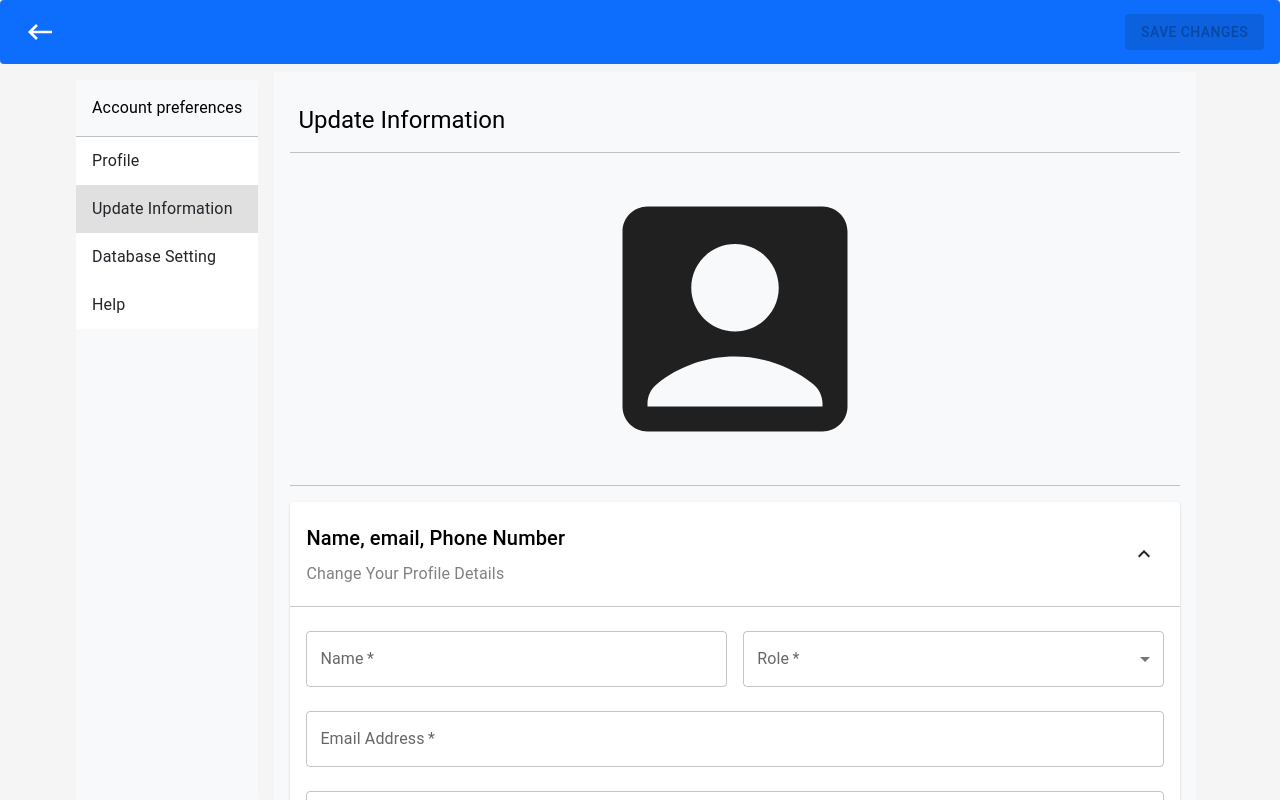
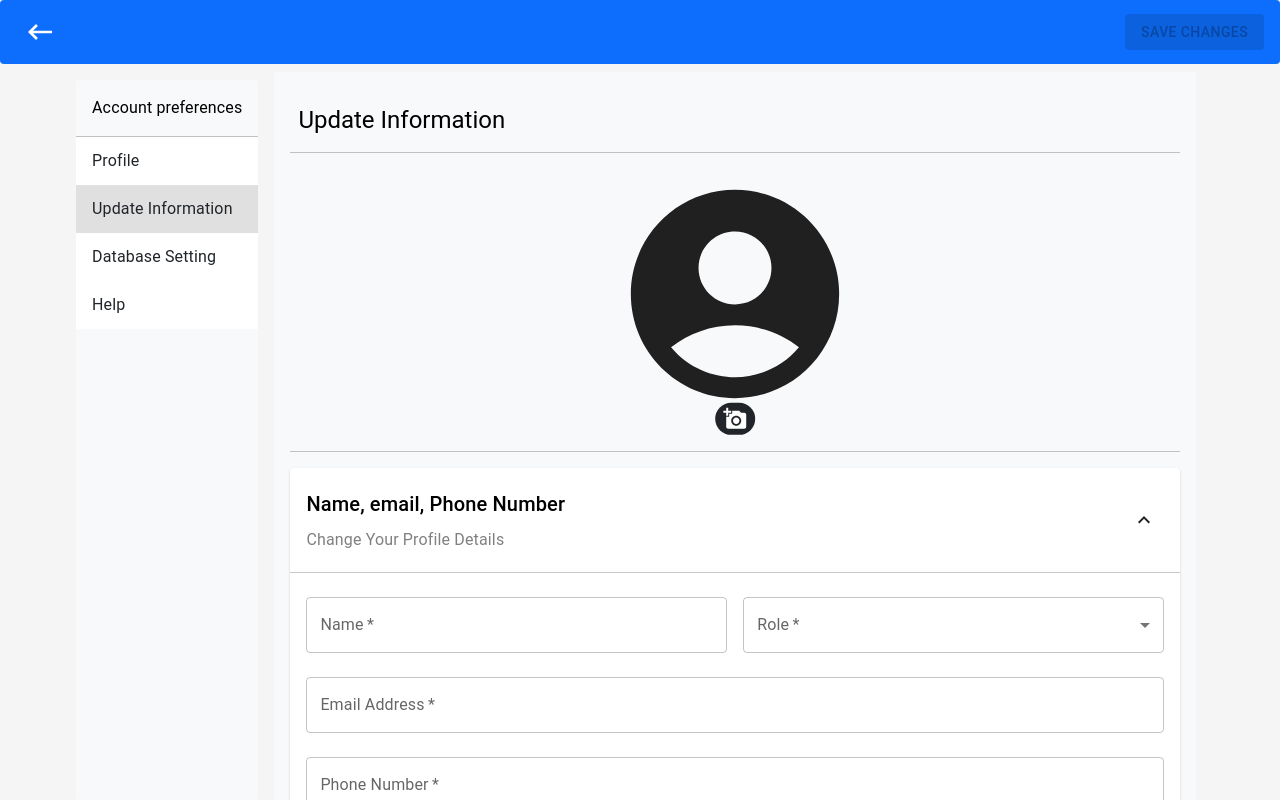
Before and after one commit to justhanzala/client.api.backendeasy, a React (Create React App) app: page /update-information in a window 1280 px wide. Built offline with nearby package versions, Linux system fonts and the light colour scheme.

Commit message:
resizre profile img and remove code and add icon

```diff
--- a/src/pages/Profile.js
+++ b/src/pages/Profile.js
@@ -9,13 +9,13 @@ import {
   IconButton,
   Divider,
   Card,
-  CardActionArea,
   CardContent,
   Button,
+  CardMedia,
 } from "@mui/material";
 import {
   KeyboardBackspace as KeyboardBackspaceIcon,
-  AccountBox as AccountBoxIcon,
+  AccountCircle as AccountCircleIcon,
 } from "@mui/icons-material";
 
 // Redux
@@ -63,19 +63,17 @@ const Profile = () => {
           </Box>
           <Divider className="mb-3" />
           <Box className="d-flex justify-content-center align-items-center w-100">
-            <CardActionArea sx={{ height: "200px", width: "200px" }}>
+            <Box sx={{ height: "250px", width: "250px" }}>
               {userData?.profile ? (
-                // If user has image thin code will run
-                <img
-                  width="250"
-                  height="200"
+                <CardMedia
+                  component="img"
+                  className="rounded-circle mb-2 w-100 h-100 position-relative"
                   src={`${process.env.REACT_APP_SERVER_HOST}:${process.env.REACT_APP_SERVER_PORT}/${userData?.profile}`}
                 />
               ) : (
-                // If user don't have image thin code will run
-                <AccountBoxIcon className="w-100 h-100" />
+                <AccountCircleIcon className="w-100 h-100" />
               )}
-            </CardActionArea>
+            </Box>
           </Box>
           <Divider className="my-3" />
           <Box>
--- a/src/pages/UpdateInformation.js
+++ b/src/pages/UpdateInformation.js
@@ -13,13 +13,15 @@ import {
   AccordionDetails,
   TextField,
   MenuItem,
-  CardActionArea,
+  CardMedia,
 } from "@mui/material";
 import {
   KeyboardBackspace as KeyboardBackspaceIcon,
   ExpandMore as ExpandMoreIcon,
   ExpandLess as ExpandLessIcon,
-  AccountBox as AccountBoxIcon,
+  AccountCircle as AccountCircleIcon,
+  CameraAlt as CameraAltIcon,
+  AddAPhoto as AddAPhotoIcon,
 } from "@mui/icons-material";
 
 // Redux
@@ -54,6 +56,7 @@ const UpdateInformation = () => {
 
       dispatch(uploadProfileAction(formData));
     }
+    // eslint-disable-next-line
   }, [updatedImage]);
 
   const handleAccordion = (panel) => (event, isExpanded) => {
@@ -117,18 +120,36 @@ const UpdateInformation = () => {
           </Box>
           <Divider className="mb-3" />
           <Box className="d-flex justify-content-center align-items-center w-100">
-            <label htmlFor="update-profile">
+            <Box
+              sx={{ height: "250px", width: "250px" }}
+              className="position-relative mb-3"
+            >
               {userData?.profile ? (
-                <img
-                  width="250"
-                  height="200"
-                  style={{ borderRadius: "50%" }}
-                  src={`${process.env.REACT_APP_SERVER_HOST}:${process.env.REACT_APP_SERVER_PORT}/${userData?.profile}`}
-                />
+                <>
+                  <CardMedia
+                    component="img"
+                    className="rounded-circle w-100 h-100 position-relative"
+                    src={`${process.env.REACT_APP_SERVER_HOST}:${process.env.REACT_APP_SERVER_PORT}/${userData?.profile}`}
+                  />
+                  <label
+                    htmlFor="update-profile"
+                    className="position-absolute top-100 start-50 translate-middle badge rounded-pill bg-dark"
+                  >
+                    <CameraAltIcon />
+                  </label>
+                </>
               ) : (
-                <AccountBoxIcon className="w-100 h-100" />
+                <>
+                  <AccountCircleIcon className="rounded-circle w-100 h-100 position-relative" />
+                  <label
+                    htmlFor="update-profile"
+                    className="position-absolute top-100 start-50 translate-middle badge rounded-pill bg-dark"
+                  >
+                    <AddAPhotoIcon />
+                  </label>
+                </>
               )}
-            </label>
+            </Box>
             <input
               id="update-profile"
               type="file"
```
